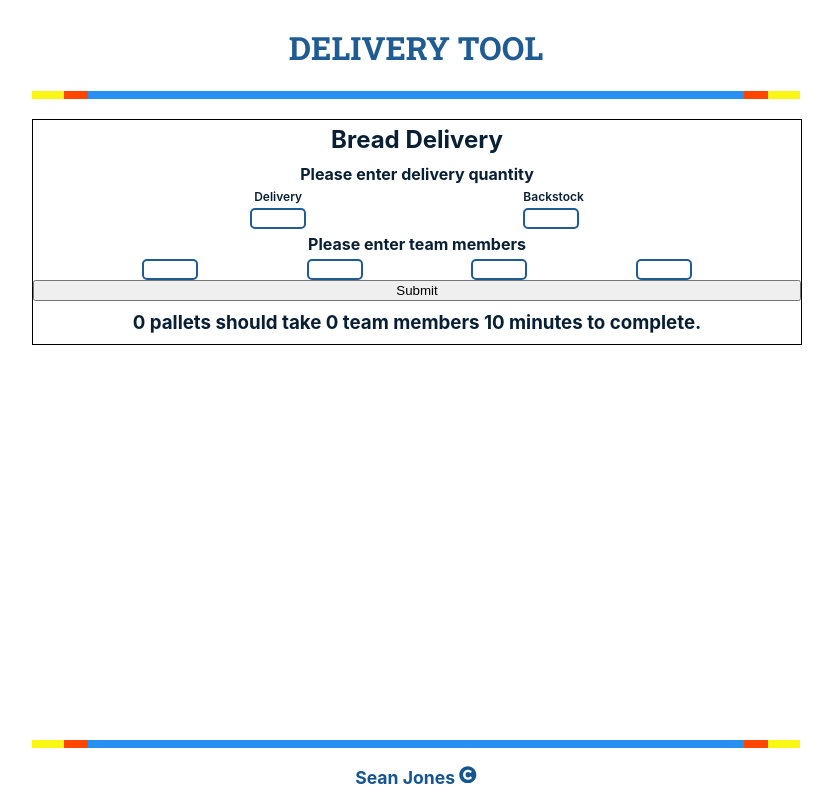
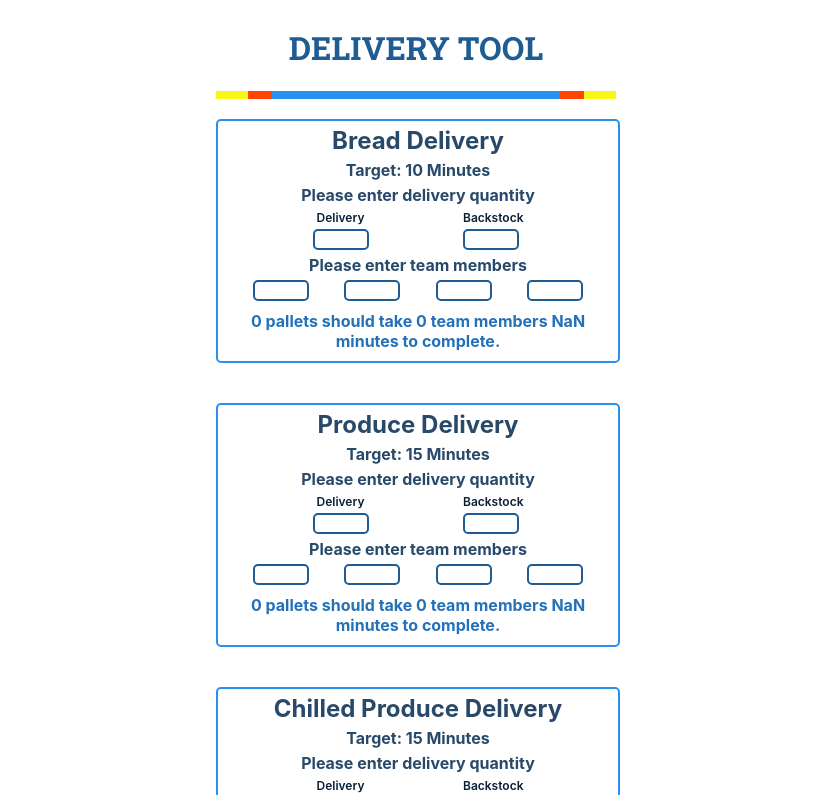
Before and after one commit to Sjones91/time-target-setter, a React (Create React App) app: page / in a window 1280 px wide. Shown: the top 795 px of the page, without its empty margins (224-1057 px from the left). Built offline with nearby package versions, Linux system fonts and the light colour scheme.

Commit message:
Finished employee input logic

```diff
--- a/src/App.css
+++ b/src/App.css
@@ -65,7 +65,8 @@ h1 {
 }
 /*----------------- delivery components-------------*/
 .delivery-container {
-    border: solid black 1px;
+    border: solid rgb(40, 144, 241) 2px;
+    border-radius: 5px;
     width: 100%;
     display: flex;
     flex-direction: column;
@@ -79,9 +80,11 @@ h1 {
     text-align: center;
     border-radius: 5px;
     border:rgb(32, 92, 148) solid 2px
+
 }
 .output-text {
     margin: 10px 10px;
+    color: rgb(36, 113, 185);
 }
 .delivery-header {
     margin: 5px auto;
@@ -98,3 +101,22 @@ h1 {
     margin-bottom: 0.25rem;
     color:rgb(8, 31, 53)
 }
+h4, h2, label{
+    margin: 0 auto;
+    color: rgb(40, 73, 105);
+}
+.employeeInput {
+    flex-wrap: wrap;
+}
+
+/*----------------------Delivery input style---------------------*/
+@media  screen and (min-width:600px) {
+    .main-container {
+        max-width: 400px;
+    }
+}
+@media  screen and (max-width:380px) {
+    .input-field {
+        margin: 5px auto;
+    }
+}
--- a/src/App.js
+++ b/src/App.js
@@ -1,7 +1,7 @@
 import logo from './logo.svg';
 import Header from "./components/header.js"
 import Footer from "./components/footer.js"
-import Bread from './components/sub-components/bread';
+import Delivery from './components/sub-components/bread';
 import "./App.css";
 import React, { useState } from 'react';
 import { FaCopyright } from 'react-icons/fa';
@@ -10,7 +10,10 @@ function App() {
   return (
     <div className='main-container'>
       <Header/>
-      <Bread/>
+      <Delivery title={"Bread"} timeTarget={10} />
+      <Delivery title={"Produce"} timeTarget={15} />
+      <Delivery title={"Chilled Produce"} timeTarget={15} />
+      <Delivery title={"Short-Life"} timeTarget={30} />
       <Footer className="footer"/>
     </div>
   );
--- a/src/components/sub-components/bread.js
+++ b/src/components/sub-components/bread.js
@@ -1,9 +1,11 @@
 import "../../App.css";
 import React, { useEffect, useState } from 'react';
 
-function Bread(deliveryTitle) {
+function Delivery(props) {
+    const {timeTarget, title} = props;
+
     /*pallet count*/
-    const target = 10
+    const companyTarget = timeTarget
     const [delPallets, setDelPallets] = useState(0);
     const [bsPallets, setBsPallets] = useState(0);
     const [totalPallets,setTotalPallets] = useState(0);
@@ -11,35 +13,36 @@ function Bread(deliveryTitle) {
         setTotalPallets(bsPallets + delPallets)
     }
     /*Employee count*/
-    let inputFields = {
-        input1:"",
-        input2:"",
-        input3:"",
-        input4:"",
-    }
-    let counter =0
+
     const [employees,setEmployees] = useState(0);
-    const updateEmployees = ()=> {
-        setEmployees(0)
-        for(const props in inputFields) {
-            if(inputFields[props] !==""){
-                counter +=1;
-            }
-        }
-        setEmployees(counter)
-        console.log(employees)
+    let teamMembers= []
+
+    const updateEmployees = ()=>{
+        setEmployees(teamMembers.length)
     };
 
+    /*Calculate Time Target*/
+    const [target,setTarget] = useState(0)
+    const calcTarget = ()=>{
+        let finalTarget = totalPallets / employees * companyTarget
+        setTarget(finalTarget)
+    }
+    /*check fields populated and produce*/
+    const [display] = `${totalPallets} pallets should take ${employees} team members ${target} minutes to complete.`
+    const checkFields = ()=> {
 
+    }
+
+    /*Use Effect*/
     useEffect(()=> {
         calcPallets()
-
+        calcTarget()
     },)
 
     return (
         <div className="delivery-container">
-            <h2 className="delivery-header">Bread Delivery</h2>
-
+            <h2 className="delivery-header">{title} Delivery</h2>
+            <h4>Target: {timeTarget} Minutes</h4>
             <h4 className="component-h4">Please enter delivery quantity</h4>
             <div className="d-f-row jc-space-e">
                 <section className="d-f-col">
@@ -53,18 +56,17 @@ function Bread(deliveryTitle) {
             </div>
 
             <h4 className="component-h4">Please enter team members</h4>
-            <div className="d-f-row jc-space-e" id="employee-list">
-                <input type="text" className="input-field" onInput={(e) => {inputFields.input1 = e.target.value; }}></input>
-                <input type="text" className="input-field" onInput={(e) => {inputFields.input2 = e.target.value; }}></input>
-                <input type="text" className="input-field" onInput={(e) => {inputFields.input3 = e.target.value; }}></input>
-                <input type="text" className="input-field" onInput={(e) => {inputFields.input4 = e.target.value; }}></input>
+            <div className="employeeInput d-f-row jc-space-e" id="employee-list">
+                <input type="text" className="input-field" onChange={(e) => {teamMembers[0] = e.target.value; updateEmployees()}}></input>
+                <input type="text" className="input-field" onChange={(e) => {teamMembers[1] = e.target.value; updateEmployees()}}></input>
+                <input type="text" className="input-field" onChange={(e) => {teamMembers[2] = e.target.value; updateEmployees()}}></input>
+                <input type="text" className="input-field" onChange={(e) => {teamMembers[3] = e.target.value; updateEmployees()}}></input>
             </div>
-            <button type="submit" onClick={()=> updateEmployees()}>Submit</button>
             <div>
-                <h3 className="output-text">{totalPallets} pallets should take {employees} team members 10 minutes to complete.</h3>
+                <h4 className="output-text">{totalPallets} pallets should take {employees} team members {target} minutes to complete.</h4>
             </div>
         </div>
     );
 }
 
-export default Bread;
+export default Delivery;
```
Also changed, not shown: src/components/sub-components/ambient.js (deleted), src/components/sub-components/longlife.js (deleted), src/components/sub-components/produce.js (deleted), src/components/sub-components/shortlife.js (deleted).
